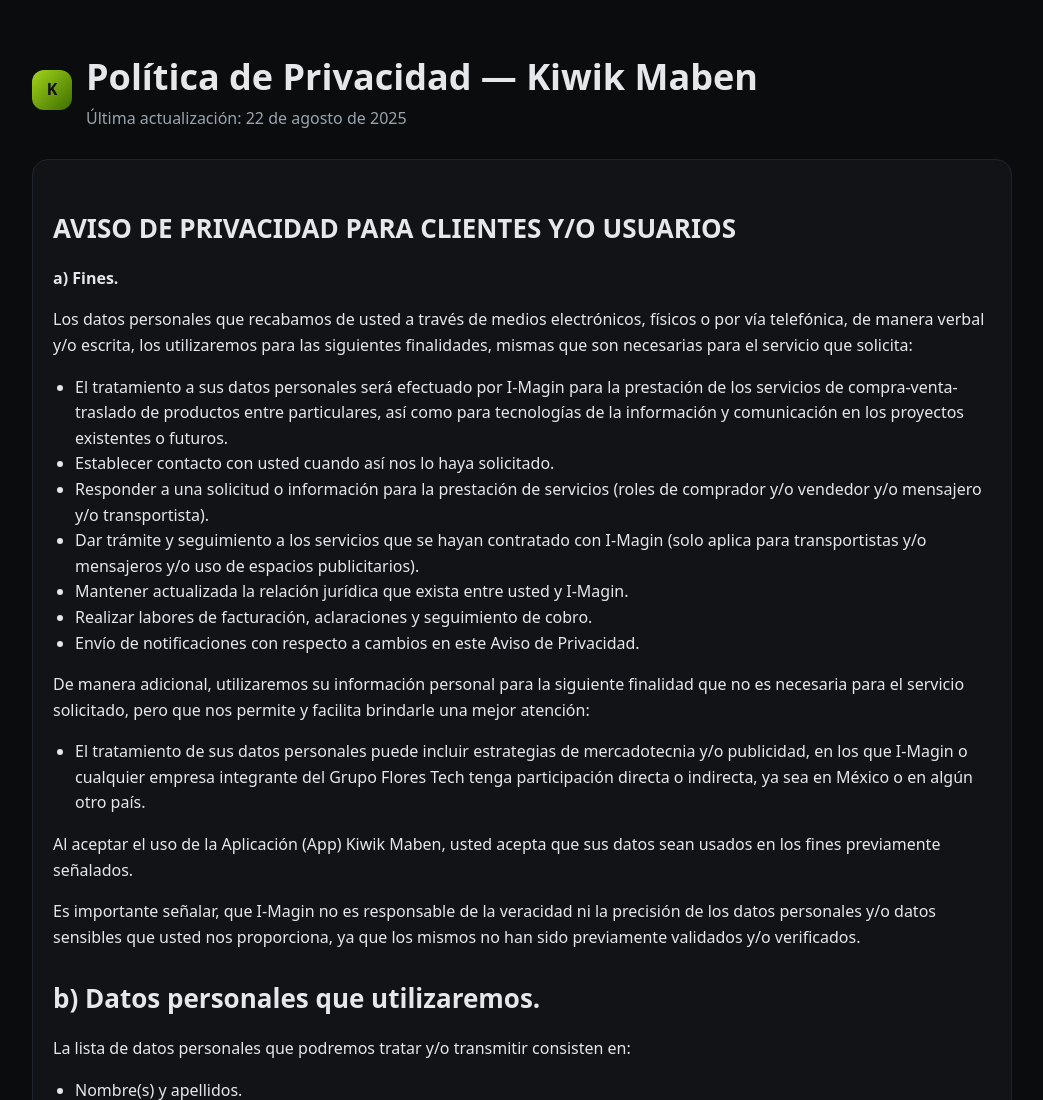
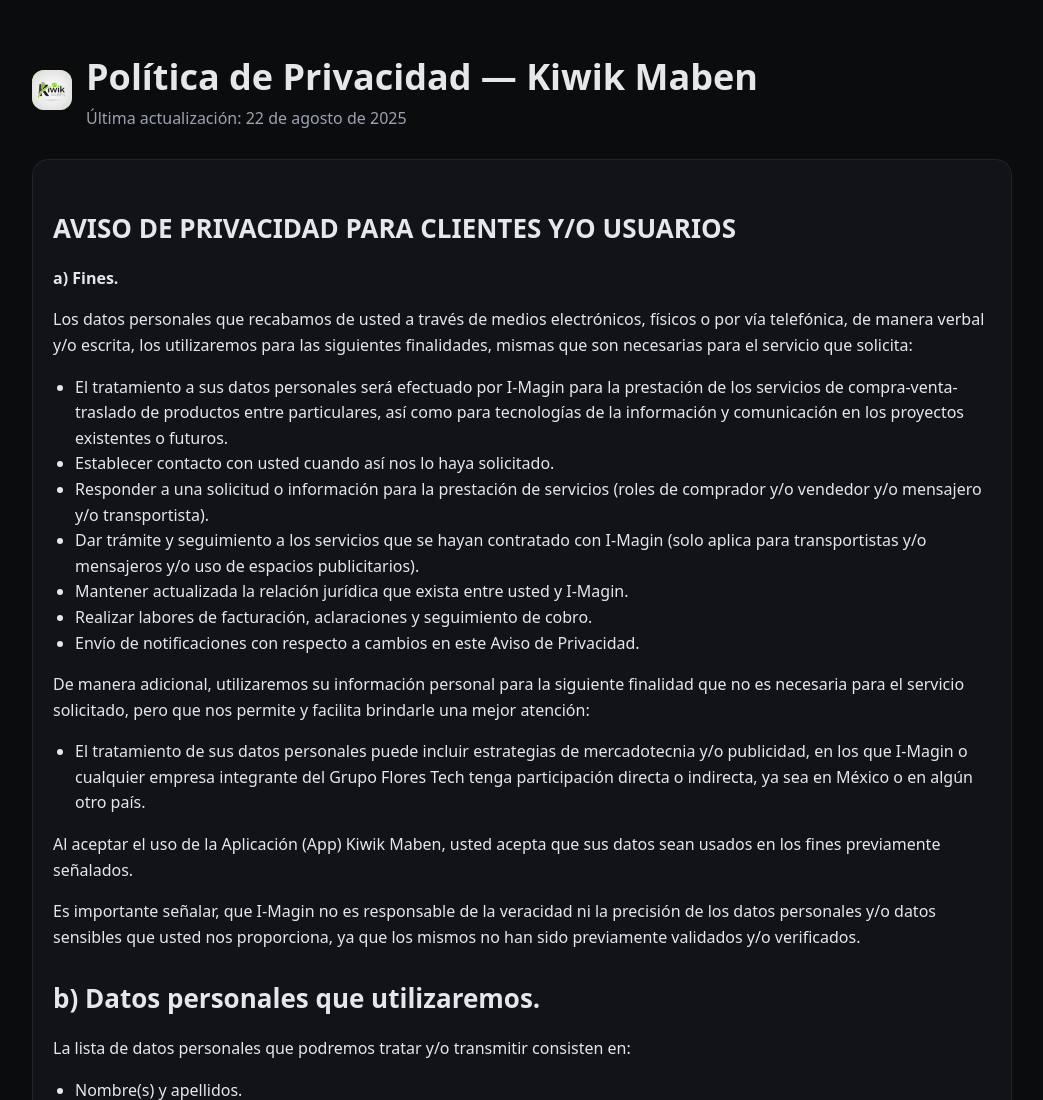
Before and after one commit to cflores23/kiwik-maben-privacy, a plain HTML site: page index.html in a window 1280 px wide. Shown: the top 1100 px of the page, without its empty margins (118-1161 px from the left). Drawn offline with Linux system fonts and the light colour scheme.

Commit message:
Update index.html

```diff
--- a/index.html
+++ b/index.html
@@ -29,7 +29,9 @@
 <body>
   <div class="wrap">
     <header>
-      <div class="logo" aria-hidden="true">K</div>
+      <div class="logo">
+        <img src="appstore512.png" alt="Kiwik Maben Logo" style="width:100%;height:100%;border-radius:12px;object-fit:contain;">
+      </div>
       <div>
         <h1>Política de Privacidad — Kiwik Maben</h1>
         <div class="muted">Última actualización: 22 de agosto de 2025</div>
```
